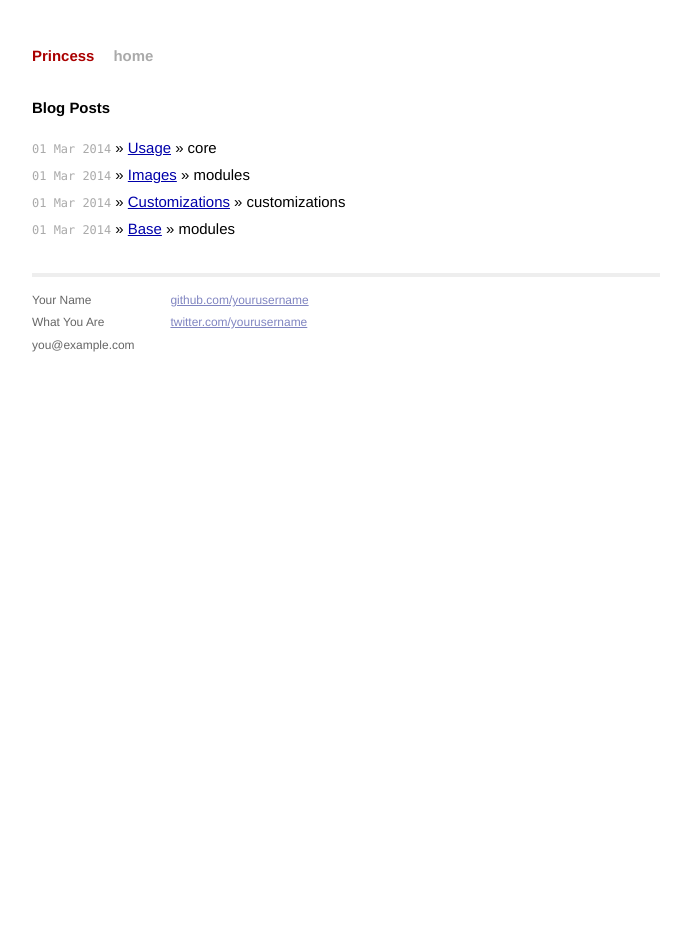
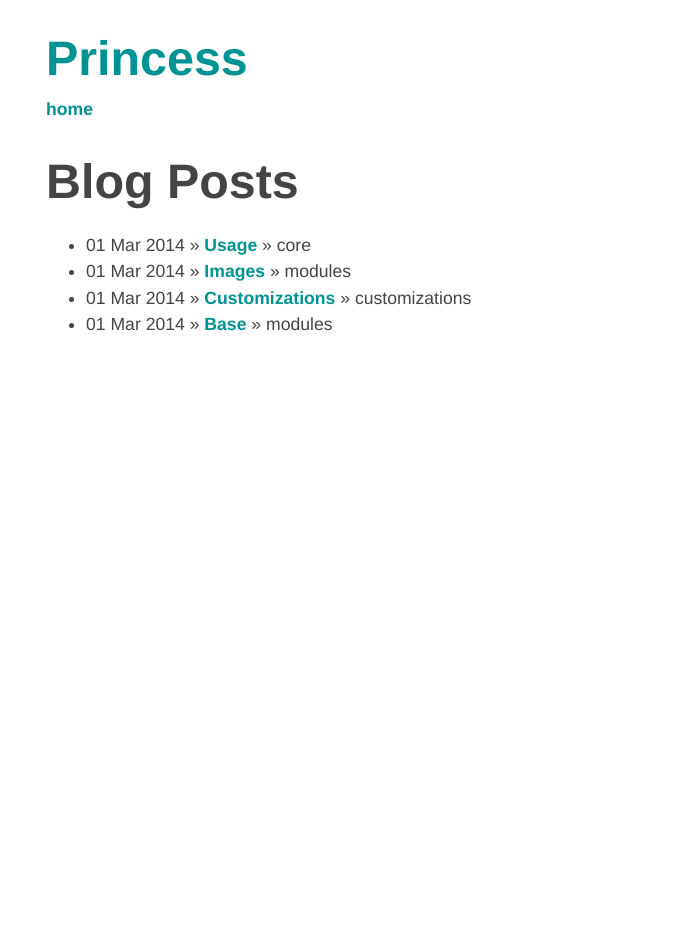
Before and after one commit to feministy/princess.io, a Jekyll site: the page built from docs/index.html, in a window 1280 px wide. Shown: the whole page, without its empty margins (294-985 px from the left). Built offline with Jekyll 4.4.1, drawn with Linux system fonts in a browser that asks for light colours; Markdown is read by kramdown in place of the engine named in the settings; after the commit the page ends 900 px from its top, so only the background shows below that.

Commit message:
princess added to layout; created wrapper for alyout

```diff
--- a/docs/_layouts/default.html
+++ b/docs/_layouts/default.html
@@ -11,34 +11,17 @@
 
         <!-- Custom CSS -->
         <link rel="stylesheet" href="/css/main.css">
+        <link rel="stylesheet" href="/princess/normalize.css">
+        <link rel="stylesheet" href="/princess/princess.css">
 
     </head>
     <body>
-
-        <div class="site">
-          <div class="header">
-            <h1 class="title"><a href="/">{{ site.name }}</a></h1>
-            <a class="extra" href="/">home</a>
-          </div>
-
+      <div id="wrapper">
+        <div id="container">
+          <h1 class="title"><a href="/">{{ site.name }}</a></h1>
+          <a class="extra" href="/">home</a>
           {{ content }}
-
-          <div class="footer">
-            <div class="contact">
-              <p>
-                Your Name<br />
-                What You Are<br />
-                you@example.com
-              </p>
-            </div>
-            <div class="contact">
-              <p>
-                <a href="https://github.com/yourusername">github.com/yourusername</a><br />
-                <a href="https://twitter.com/yourusername">twitter.com/yourusername</a><br />
-              </p>
-            </div>
-          </div>
         </div>
-
+      </div>
     </body>
 </html>
--- a/docs/css/main.css
+++ b/docs/css/main.css
@@ -1,160 +1,8 @@
-/*****************************************************************************/
-/*
-/* Common
-/*
-/*****************************************************************************/
-
-/* Global Reset */
-* {
-  margin: 0;
-  padding: 0;
+#wrapper {
+  width: 100%;
 }
 
-html, body { height: 100%; }
-
-body {
-  background-color: #FFF;
-  font: 13.34px Helvetica, Arial, sans-serif;
-  font-size: small;
-  text-align: center;
+#container {
+  max-width: 600px;
+  margin: 0 auto;
 }
-
-h1, h2, h3, h4, h5, h6 {
-  font-size: 100%; }
-
-h1 { margin-bottom: 1em; }
-p { margin: 1em 0; }
-
-a         { color: #00a; }
-a:hover   { color: #000; }
-a:visited { color: #a0a; }
-
-/*****************************************************************************/
-/*
-/* Home
-/*
-/*****************************************************************************/
-.posts {
-  list-style-type: none;
-  margin-bottom: 2em;
-}
-
-.posts li {
-  line-height: 1.75em;
-}
-
-.posts span {
-  color: #aaa;
-  font-family: Monaco, "Courier New", monospace;
-  font-size: 80%;
-}
-
-/*****************************************************************************/
-/*
-/* Site
-/*
-/*****************************************************************************/
-
-.site {
-  font-size: 115%;
-  text-align: justify;
-  width: 42em;
-  margin: 3em auto 2em;
-  line-height: 1.5em;
-}
-
-.header a {
-  font-weight: bold;
-  text-decoration: none;
-}
-
-.title {
-  display: inline-block;
-  margin-bottom: 2em;
-}
-
-.title a {
-  color: #a00;
-}
-
-.title a:hover {
-  color: #000;
-}
-
-.header a.extra {
-  color: #aaa;
-  margin-left: 1em;
-}
-
-.header a.extra:hover {
-  color: #000;
-}
-
-.meta {
-  color: #aaa;
-}
-
-.footer {
-  font-size: 80%;
-  color: #666;
-  border-top: 4px solid #eee;
-  margin-top: 2em;
-  overflow: hidden;
-}
-
-.footer .contact {
-  float: left;
-  margin-right: 3em;
-}
-
-.footer .contact a {
-  color: #8085C1;
-}
-
-.footer .rss {
-  margin-top: 1.1em;
-  margin-right: -.2em;
-  float: right;
-}
-
-.footer .rss img {
-  border: 0;
-}
-
-/*****************************************************************************/
-/*
-/* Posts
-/*
-/*****************************************************************************/
-
-/* standard */
-.post pre {
-  border: 1px solid #ddd;
-  background-color: #eef;
-  padding: 0 .4em;
-}
-
-.post ul, .post ol {
-  margin-left: 1.35em;
-}
-
-.post code {
-  border: 1px solid #ddd;
-  background-color: #eef;
-  padding: 0 .2em;
-}
-
-.post pre code {
-  border: none;
-}
-
-/* terminal */
-.post pre.terminal {
-  border: 1px solid #000;
-  background-color: #333;
-  color: #FFF;
-}
-
-.post pre.terminal code {
-  background-color: #333;
-}
```
